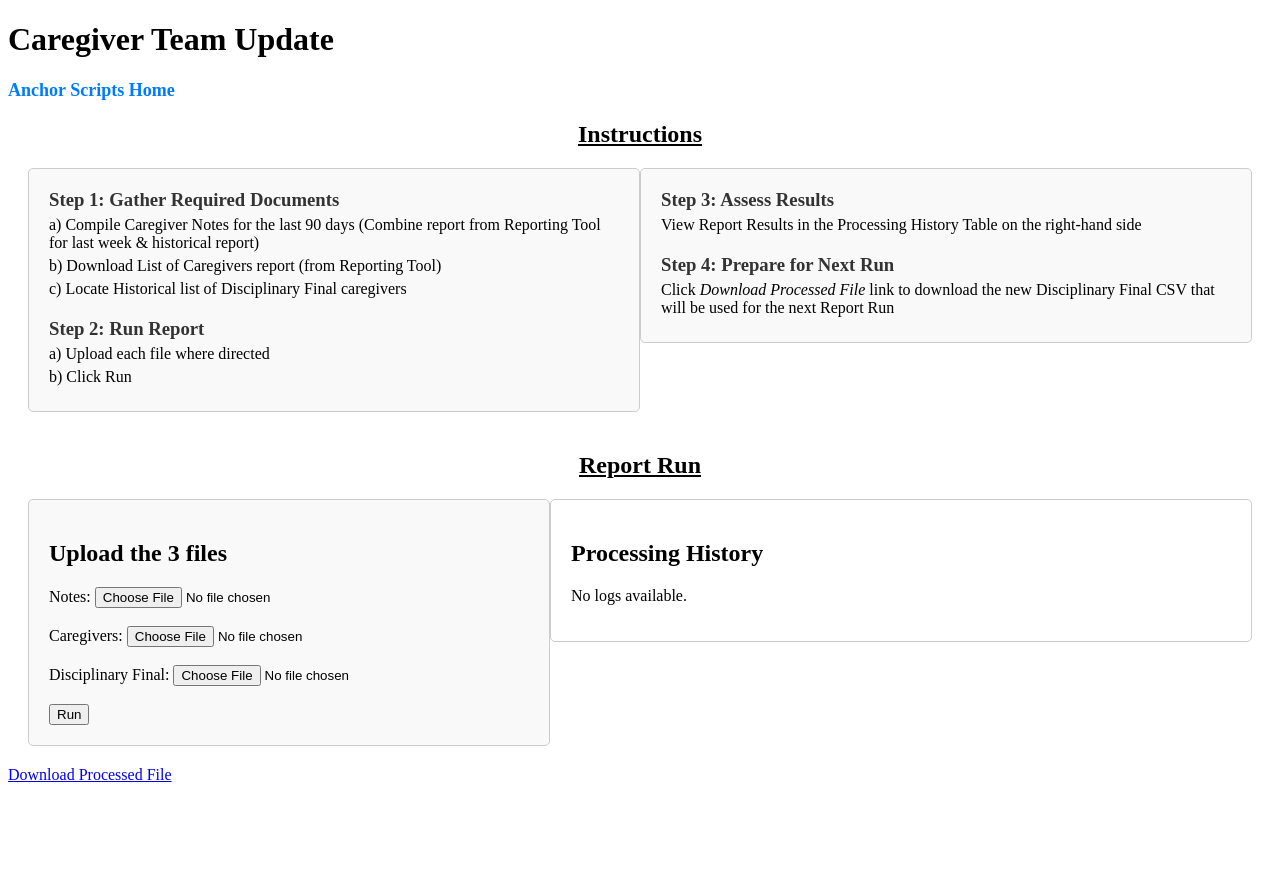
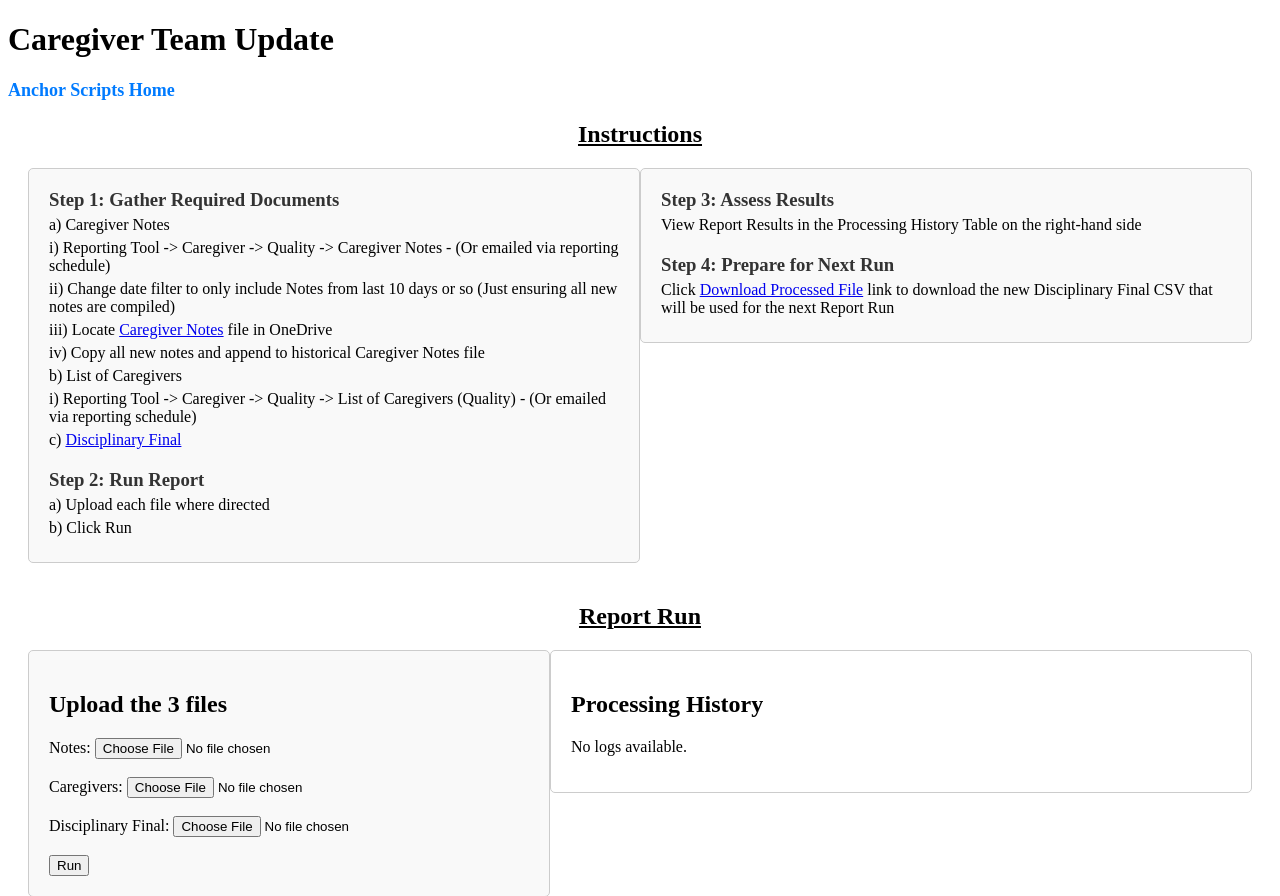
Before and after one commit to npaltiel/anchor_reports_app, a Flask app: page /caregiver_team/ in a window 1280 px wide. Shown: the top 896 px of the page. Before the commit the page ends 782 px from the top, so only its background shows below. Run offline with Flask 3, Linux system fonts and the light colour scheme; data that the repository does not hold is empty.

Commit message:
Updated Instructions for Caregiver Team report

```diff
--- a/templates/caregiver_team.html
+++ b/templates/caregiver_team.html
@@ -13,9 +13,14 @@
         <!-- Left Column: Step 1 & Step 2 -->
         <div class="steps-column">
             <h3>Step 1: Gather Required Documents</h3>
-            <p>a) Compile Caregiver Notes for the last 90 days (Combine report from Reporting Tool for last week & historical report)</p>
-            <p>b) Download List of Caregivers report (from Reporting Tool)</p>
-            <p>c) Locate Historical list of Disciplinary Final caregivers</p>
+            <p>a) Caregiver Notes</p>
+                <p>i) Reporting Tool -> Caregiver -> Quality -> Caregiver Notes - (Or emailed via reporting schedule)</p>
+                <p>ii) Change date filter to only include Notes from last 10 days or so (Just ensuring all new notes are compiled)</p>
+                <p>iii) Locate <a href="https://anchorhc-my.sharepoint.com/:x:/g/personal/nochum_paltiel_anchorhc_org/EeSKb083k4dGu2KMFxpzPzYBFkQziavCaQZPsLqWpIEDnA?e=jawjtY">Caregiver Notes</a> file in OneDrive</p>
+                <p>iv) Copy all new notes and append to historical Caregiver Notes file</p>
+            <p>b) List of Caregivers</p>
+                <p>i) Reporting Tool -> Caregiver -> Quality -> List of Caregivers (Quality) - (Or emailed via reporting schedule)</p>
+            <p>c) <a href="https://anchorhc-my.sharepoint.com/:x:/g/personal/nochum_paltiel_anchorhc_org/EUVmtMsM6gJJhI6g-YdzPKQB8JqpjOx2nGv9JZwFh9yX_Q?e=lWdH2z">Disciplinary Final</a></p>
 
             <h3>Step 2: Run Report</h3>
             <p>a) Upload each file where directed</p>
@@ -28,7 +33,7 @@
             <p>View Report Results in the Processing History Table on the right-hand side</p>
 
             <h3>Step 4: Prepare for Next Run</h3>
-            <p>Click <em>Download Processed File</em> link to download the new Disciplinary Final CSV that will be used for the next Report Run</p>
+            <p>Click <a href="{{ download_url }}">Download Processed File</a> link to download the new Disciplinary Final CSV that will be used for the next Report Run</p>
         </div>
     </div>
 
@@ -86,6 +91,5 @@
             {% endif %}
         </div>
     </div>
-    <a href="{{ download_url }}">Download Processed File</a>
 </body>
 </html>
```
